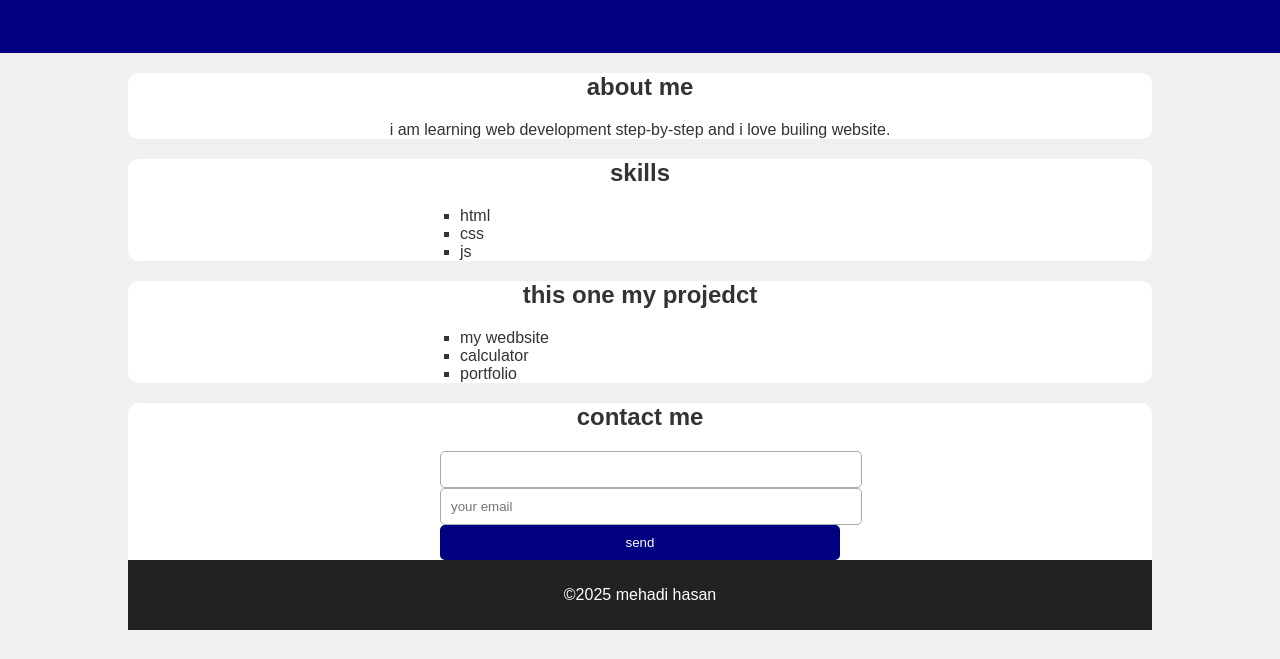
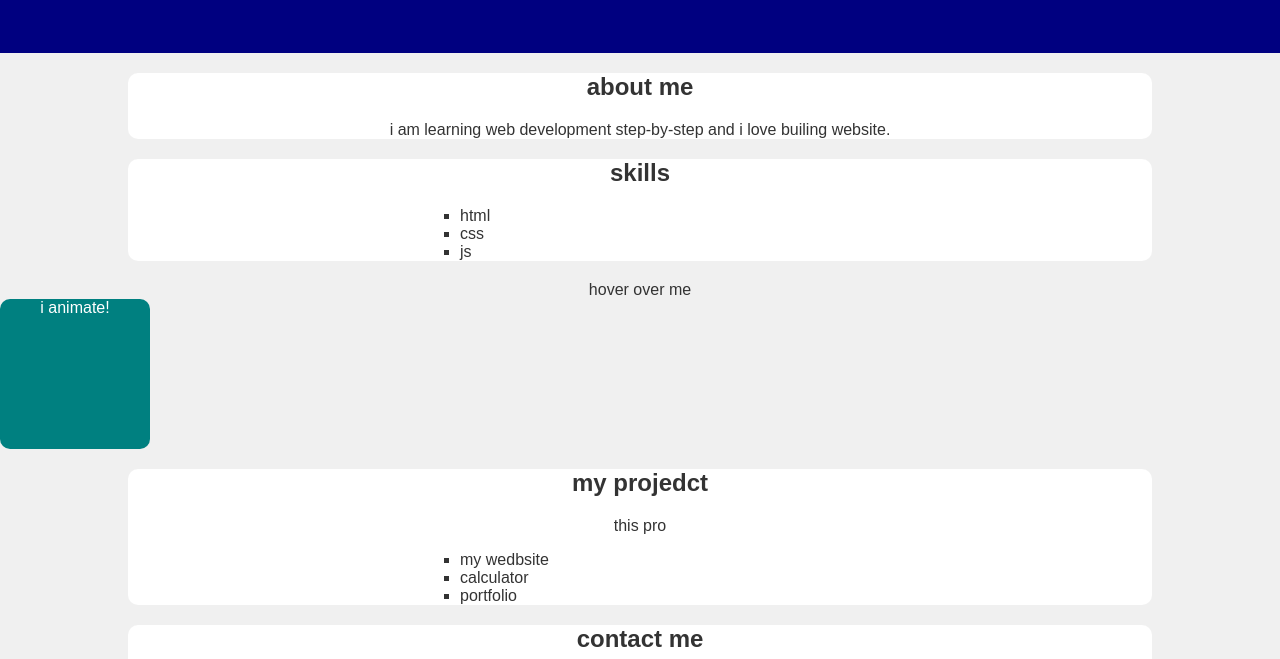
Before and after one commit to mehadi-vai/mehadi-portfolio, a plain HTML site: page index.html in a window 1280 px wide. Shown: the part 141-800 px from the top of the page. Drawn offline with Linux system fonts and the light colour scheme.

Commit message:
Add files via upload

```diff
--- a/index.html
+++ b/index.html
@@ -25,8 +25,14 @@
         </ul>
     </section>
 
+    <div class="hover-bo"> hover over me</div>
+
+    <div class="animated-box"> i animate!</div>
+
         <section class="projedct">
-            <h2> this one my projedct</h2>
+            <h2> my projedct</h2>
+            <p>this pro
+            </p>
             <ul>
                 <li>my wedbsite</li>
                 <li> calculator</li>
--- a/style f.css
+++ b/style f.css
@@ -26,6 +26,36 @@ ul{
     text-align:left;
     max-width:400px;
     margin:auto;
+}
+
+.hover-box{
+background-color:blue;
+padding:20px;
+border-radius:8px;
+transition: transfor 0.3s;
+}
+
+.hover-box:hover{
+    transform:scale(1.1);
+    background-color:#f5f5f5;
+}
+
+.animated-box{
+    width:150px;
+    height:150px;
+    background-color: teal;
+    color: white;
+    display:flex;
+    justify-content:center;
+    align-items: crnter;
+    animation: moveboxn 2s infinite;
+    border-radius: 10px;
+}
+
+@keyframes movebox{
+    0%{transform: translateX(0);}
+    50%{transform: translatex(50px;) }
+    100%{ transform: translatex(0) }
 }
 
 .contact form{
```
